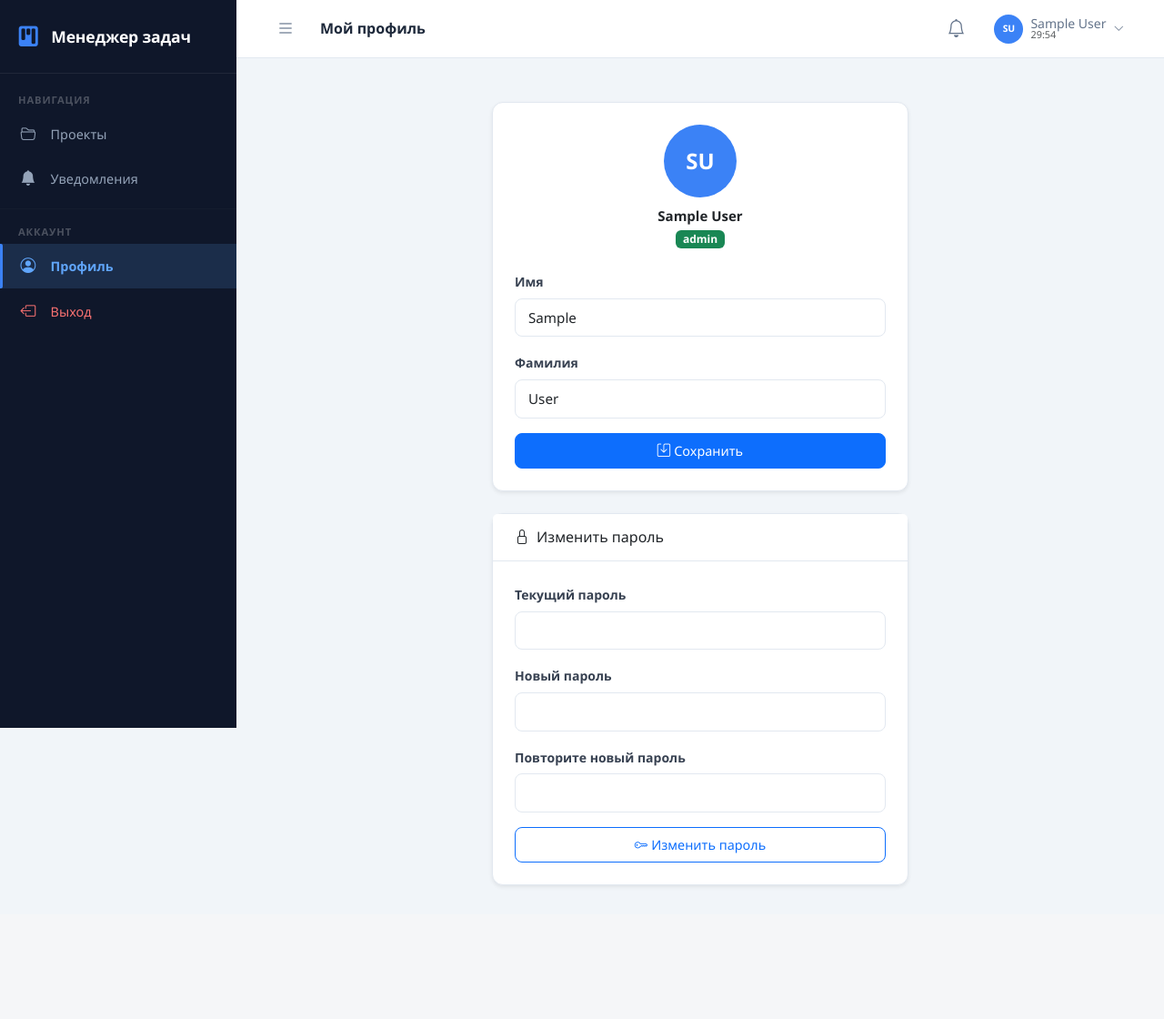
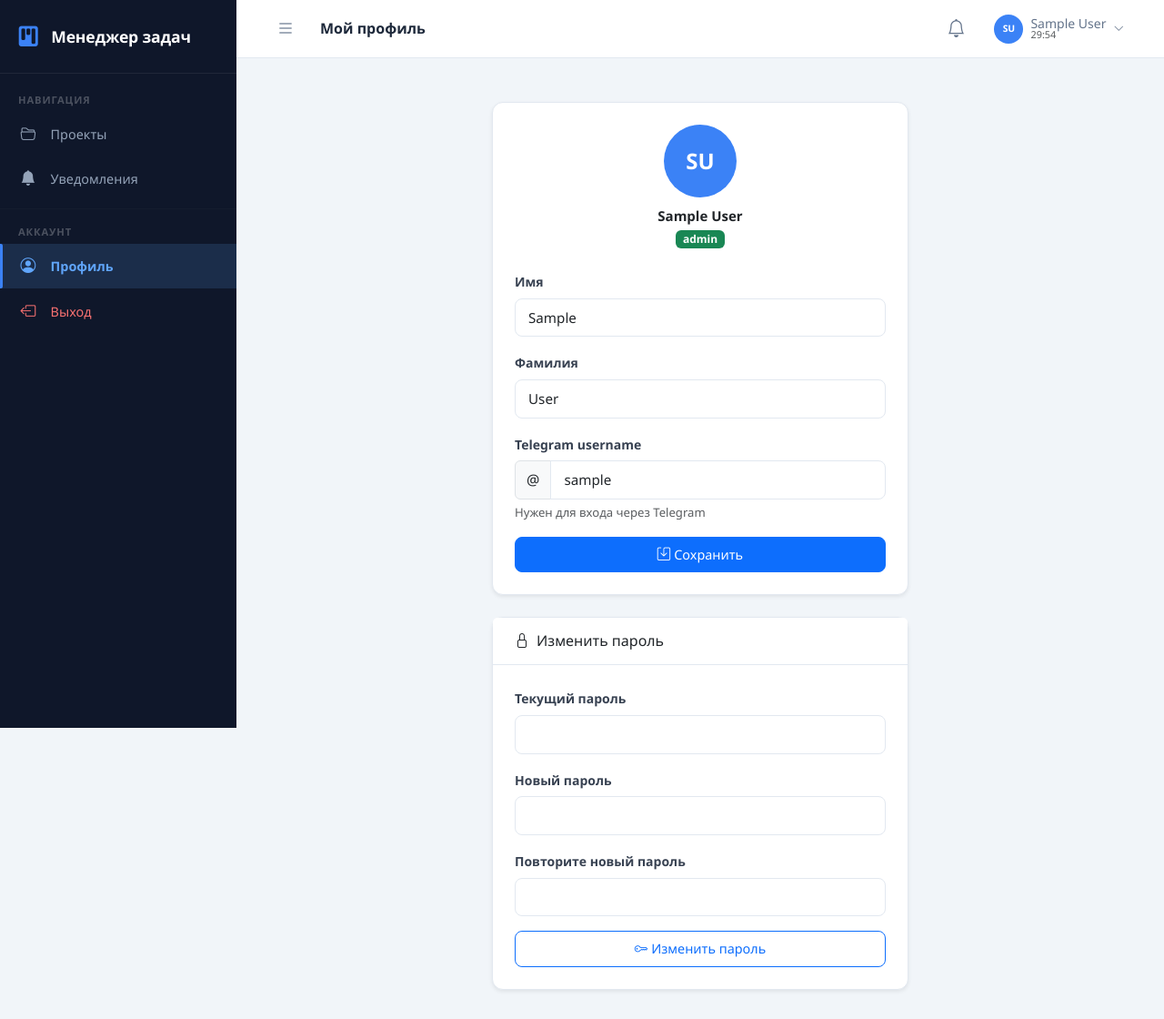
Before and after one commit to Samudinov00/task-tracker, a FastAPI app: page /accounts/profile/ in a window 1280 px wide. Shown: the whole page at 91% size. Before the commit the page ends 975 px from the top, so only its background shows below. Run offline with FastAPI, Linux system fonts and the light colour scheme; the visitor is signed in with stand-in values (Sample User, id 1); tables that the repository leaves empty hold one stand-in row (values such as "Sample post"); data that the repository does not hold is empty.

Commit message:
feat: добавить поле telegram_username в страницу профиля
Co-Authored-By: Claude Sonnet 4.6 <noreply@anthropic.com>

```diff
--- a/app/routers/accounts.py
+++ b/app/routers/accounts.py
@@ -42,8 +42,11 @@ async def profile_post(
     user = require_auth(request, db)
 
     if save_profile is not None:
+        form = await request.form()
+        tg_username = form.get("telegram_username", "").strip().lstrip("@") or None
         user.first_name = first_name
         user.last_name = last_name
+        user.telegram_username = tg_username
         db.commit()
         flash(request, "Профиль успешно обновлён.", "success")
         return RedirectResponse(url="/accounts/profile/", status_code=302)
--- a/templates/accounts/profile.html
+++ b/templates/accounts/profile.html
@@ -37,6 +37,15 @@
             {% if errors.last_name %}
               <div class="invalid-feedback d-block">{{ errors.last_name }}</div>
             {% endif %}
+          </div>
+          <div class="mb-3">
+            <label class="form-label">Telegram username</label>
+            <div class="input-group">
+              <span class="input-group-text">@</span>
+              <input type="text" name="telegram_username" class="form-control"
+                     placeholder="username" value="{{ user.telegram_username or '' }}">
+            </div>
+            <div class="form-text">Нужен для входа через Telegram</div>
           </div>
           <button type="submit" name="save_profile" value="1" class="btn btn-primary w-100">
             <i class="bi bi-save me-1"></i>Сохранить
```
